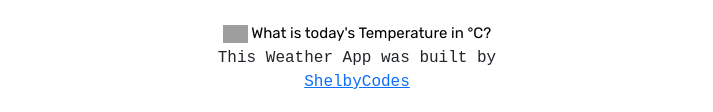
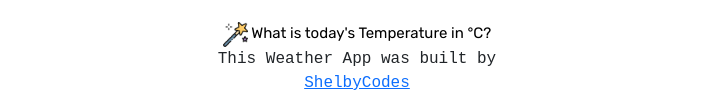
Before and after one commit to shelbycodes0/Weather-App, a website: page index.html in a window 1280 px wide. Shown: the part 970-1082 px from the top of the page, without its empty margins (283-996 px from the left). Drawn offline with nearby package versions, Linux system fonts and the light colour scheme; no server answers; grey boxes are pictures that could not be loaded.

Commit message:
magic wand fix

```diff
--- a/index.html
+++ b/index.html
@@ -215,7 +215,7 @@
     </div>
     </div>
     <br/>
-    <footer><a href="#" class="fToC" id="fToC"><img src="https://cdn-icons.flaticon.com/png/512/3230/premium/3230652.png?token=exp=1651781628~hmac=aefadbcdf86a875fafc7f3d8e07bff0f" id="tempIcon" /> What is today's Temperature in °C?</a>
+    <footer><a href="#" class="fToC" id="fToC"><img src="src/imgs/magic-wand.png" id="tempIcon" /> What is today's Temperature in °C?</a>
       <br>This Weather App was built by<br><a href="https://github.com/shelbycodes0/Weather-App">ShelbyCodes</a><br></footer>
     <br><br><br>
     <script src="src/index.js"></script>
```
Also changed, not shown: src/imgs/magic-wand.png (added), src/imgs/sunrise.png (added), src/imgs/sunset.png (added).
